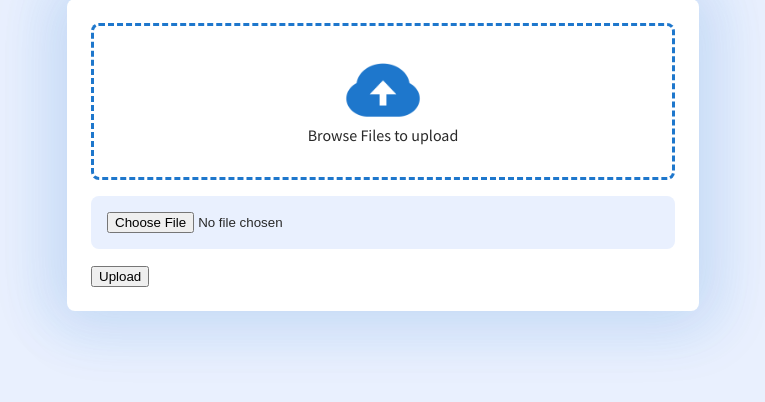
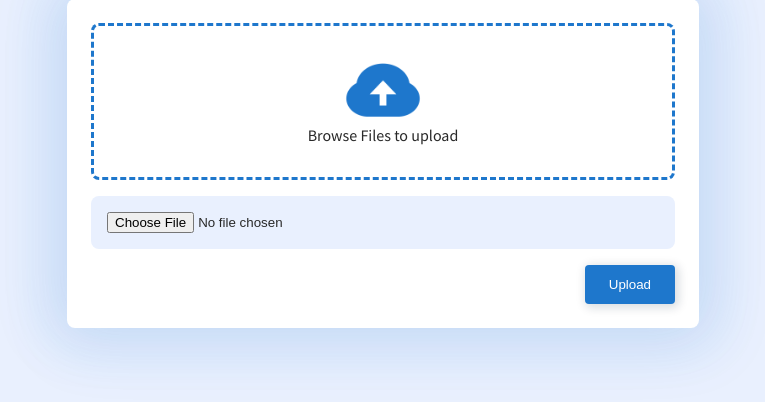
Before and after one commit to clarabatt/text_extractor, a FastAPI app: page / in a window 1280 px wide. Shown: the part 145-547 px from the top of the page, without its empty margins (257-1022 px from the left). Run offline with FastAPI, Linux system fonts and the light colour scheme.

Commit message:
feat: styling the upload button

```diff
--- a/static/css/style.css
+++ b/static/css/style.css
@@ -28,6 +28,10 @@ form {
     border-radius: 8px;
     padding: 1.5rem;
     box-shadow: -5px -5px 60px 15px rgba(30, 119, 204, 0.1), 5px 5px 60px 15px rgba(30, 119, 204, 0.1);
+    display: flex;
+    flex-direction: column;
+    justify-content: center;
+    align-items: flex-end;
 }
 
 form label {
@@ -54,6 +59,22 @@ form input {
     padding: 1rem;
 }
 
+form button {
+    background: #1E77CC;
+    color: #fff;
+    border: none;
+    border-radius: 4px;
+    padding: .75rem 1.5rem;
+    box-shadow: 2px 2px 10px 2px rgba(8, 33, 56, 0.15);
+    cursor: pointer;
+    transition: background .5s;
+}
+
+form button:hover {
+    background: #165794;
+    transition: background .5s;
+}
+
 .textBlock {
     margin-top: 2rem;
     width: 50%;
```
Also changed, not shown: other parts of static/css/style.css (+1 -0 lines).
